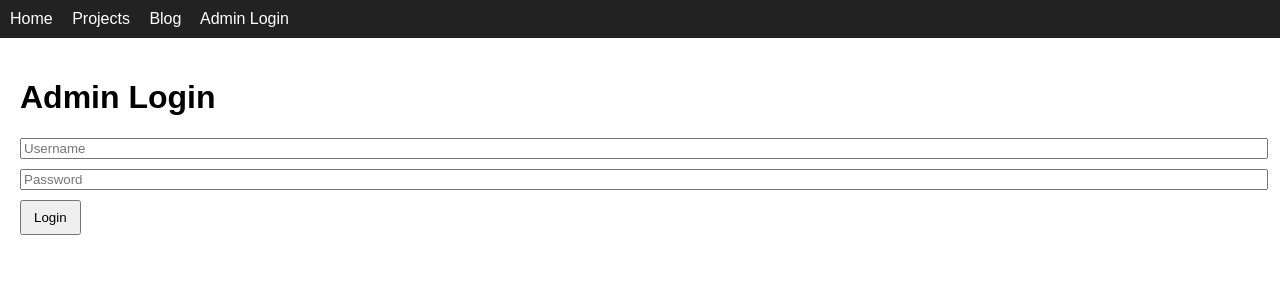
After one commit to PythonJake-888/PythonPortfolio, a Flask app: page /login in a window 1280 px wide. The commit adds this page. Shown: the top 300 px of the page. Run offline with Flask 3, Linux system fonts and the light colour scheme.

Commit message:
added admin page with features

```diff
--- a/app.py
+++ b/app.py
@@ -1,14 +1,12 @@
+from flask import Flask, render_template, request, redirect, url_for, session
 import sqlite3
 import os
-
-
-from flask import Flask, render_template, request, redirect, url_for
-
 
 BASE_DIR = os.path.dirname(os.path.abspath(__file__))
 DATABASE = os.path.join(BASE_DIR, "instance", "portfolio.db")
 
 app = Flask(__name__)
+app.secret_key = "dev-secret-key"
 
 # ---------- DATABASE ----------
 def get_db():
@@ -21,7 +19,7 @@ def init_db():
     conn.execute("""
         CREATE TABLE IF NOT EXISTS projects (
             id INTEGER PRIMARY KEY AUTOINCREMENT,
-            title TEXT,
+            title TEXT NOT NULL,
             description TEXT,
             tech TEXT,
             github TEXT
@@ -30,7 +28,11 @@ def init_db():
     conn.commit()
     conn.close()
 
-# ---------- PUBLIC ROUTES ----------
+# ---------- AUTH ----------
+ADMIN_USER = "admin"
+ADMIN_PASS = "password"
+
+# ---------- ROUTES ----------
 @app.route("/")
 def home():
     return render_template("home.html")
@@ -46,69 +48,57 @@ def projects():
 def blog():
     return render_template("blog.html")
 
-@app.route("/about")
-def about():
-    return render_template("about.html")
+@app.route("/login", methods=["GET", "POST"])
+def login():
+    if request.method == "POST":
+        if (
+            request.form.get("username") == ADMIN_USER
+            and request.form.get("password") == ADMIN_PASS
+        ):
+            session["admin"] = True
+            return redirect(url_for("admin"))
+        return render_template("login.html", error="Invalid credentials")
+    return render_template("login.html")
 
-@app.route("/contact")
-def contact():
-    return render_template("contact.html")
+@app.route("/logout")
+def logout():
+    session.pop("admin", None)
+    return redirect(url_for("home"))
 
-# ---------- ADMIN ROUTES ----------
-@app.route("/admin", methods=["GET", "POST"])
+@app.route("/admin")
 def admin():
+    if not session.get("admin"):
+        return redirect(url_for("login"))
+
     conn = get_db()
-
-    if request.method == "POST":
-        conn.execute(
-            "INSERT INTO projects (title, description, tech, github) VALUES (?, ?, ?, ?)",
-            (
-                request.form["title"],
-                request.form["description"],
-                request.form["tech"],
-                request.form["github"]
-            )
-        )
-        conn.commit()
-        conn.close()
-        return redirect(url_for("admin"))
-
     projects = conn.execute("SELECT * FROM projects").fetchall()
     conn.close()
     return render_template("admin.html", projects=projects)
 
-@app.route("/admin/edit/<int:id>", methods=["GET", "POST"])
-def edit_project(id):
+@app.route("/admin/add", methods=["POST"])
+def add_project():
+    if not session.get("admin"):
+        return redirect(url_for("login"))
+
     conn = get_db()
-
-    if request.method == "POST":
-        conn.execute(
-            """
-            UPDATE projects
-            SET title = ?, description = ?, tech = ?, github = ?
-            WHERE id = ?
-            """,
-            (
-                request.form["title"],
-                request.form["description"],
-                request.form["tech"],
-                request.form["github"],
-                id
-            )
-        )
-        conn.commit()
-        conn.close()
-        return redirect(url_for("admin"))
-
-    project = conn.execute(
-        "SELECT * FROM projects WHERE id = ?", (id,)
-    ).fetchone()
+    conn.execute(
+        "INSERT INTO projects (title, description, tech, github) VALUES (?, ?, ?, ?)",
+        (
+            request.form["title"],
+            request.form["description"],
+            request.form["tech"],
+            request.form["github"],
+        ),
+    )
+    conn.commit()
     conn.close()
-
-    return render_template("edit_project.html", project=project)
+    return redirect(url_for("admin"))
 
 @app.route("/admin/delete/<int:id>")
 def delete_project(id):
+    if not session.get("admin"):
+        return redirect(url_for("login"))
+
     conn = get_db()
     conn.execute("DELETE FROM projects WHERE id = ?", (id,))
     conn.commit()
--- a/static/css/style.css
+++ b/static/css/style.css
@@ -1,79 +1,35 @@
 body {
-  margin: 0;
-  font-family: system-ui, -apple-system, sans-serif;
-  background: #f5f7fa;
-  color: #222;
+    font-family: Arial, sans-serif;
+    margin: 0;
 }
 
 nav {
-  background: #111827;
-  padding: 12px 20px;
+    background: #222;
+    padding: 10px;
 }
 
 nav a {
-  color: #fff;
-  margin-right: 15px;
-  text-decoration: none;
-  font-weight: 500;
+    color: white;
+    margin-right: 15px;
+    text-decoration: none;
 }
 
 main {
-  max-width: 900px;
-  margin: auto;
-  padding: 20px;
+    padding: 20px;
 }
 
-h1 {
-  margin-bottom: 20px;
+.card {
+    border: 1px solid #ccc;
+    padding: 15px;
+    margin-bottom: 10px;
 }
 
-/* PROJECT CARDS */
-.project-card,
-.admin-card {
-  background: white;
-  padding: 16px;
-  border-radius: 8px;
-  margin-bottom: 16px;
-  box-shadow: 0 2px 6px rgba(0,0,0,.08);
+input, textarea {
+    display: block;
+    width: 100%;
+    margin-bottom: 10px;
 }
 
-/* ADMIN FORM */
-.admin-form {
-  display: grid;
-  gap: 10px;
-  max-width: 500px;
+button {
+    padding: 8px 12px;
 }
-
-.admin-form input,
-.admin-form textarea {
-  padding: 10px;
-  font-size: 1rem;
-  border-radius: 6px;
-  border: 1px solid #ccc;
-}
-
-.admin-form textarea {
-  min-height: 80px;
-  resize: vertical;
-}
-
-.admin-form button {
-  background: #2563eb;
-  color: white;
-  border: none;
-  padding: 10px;
-  border-radius: 6px;
-  cursor: pointer;
-}
-
-.admin-form button:hover {
-  background: #1e40af;
-}
-
-/* MOBILE */
-@media (max-width: 600px) {
-  nav a {
-    display: inline-block;
-    margin-bottom: 8px;
-  }
-}
--- a/templates/base.html
+++ b/templates/base.html
@@ -1,18 +1,21 @@
 <!DOCTYPE html>
-<html lang="en">
+<html>
 <head>
-    <meta charset="UTF-8">
     <title>{% block title %}{% endblock %}</title>
     <link rel="stylesheet" href="{{ url_for('static', filename='css/style.css') }}">
 </head>
 <body>
 
 <nav>
-    <a href="/">Home</a>
-    <a href="/projects">Projects</a>
-    <a href="/blog">Blog</a>
-    <a href="/about">About</a>
-    <a href="/contact">Contact</a>
+    <a href="{{ url_for('home') }}">Home</a>
+    <a href="{{ url_for('projects') }}">Projects</a>
+    <a href="{{ url_for('blog') }}">Blog</a>
+    {% if session.get("admin") %}
+        <a href="{{ url_for('admin') }}">Admin</a>
+        <a href="{{ url_for('logout') }}">Logout</a>
+    {% else %}
+        <a href="{{ url_for('login') }}">Admin Login</a>
+    {% endif %}
 </nav>
 
 <main>
--- /dev/null
+++ b/templates/login.html
@@ -0,0 +1,16 @@
+{% extends "base.html" %}
+{% block title %}Login{% endblock %}
+
+{% block content %}
+<h1>Admin Login</h1>
+
+<form method="post">
+    <input name="username" placeholder="Username" required>
+    <input name="password" type="password" placeholder="Password" required>
+    <button type="submit">Login</button>
+</form>
+
+{% if error %}
+<p class="error">{{ error }}</p>
+{% endif %}
+{% endblock %}
```
Also changed, not shown: templates/admin.html (+8 -10 lines), templates/admin_projects.html (added, +23 -0 lines), templates/blog.html (+3 -7 lines), templates/edit_project.html (+6 -8 lines), templates/projects.html (+7 -12 lines), instance/portfolio.db.
